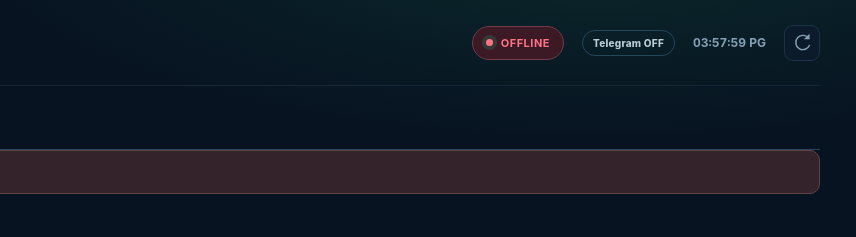
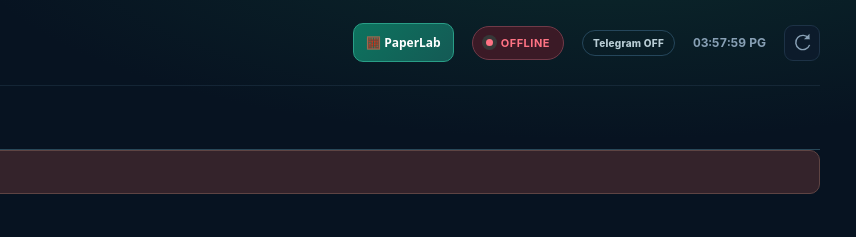
Before and after one commit to fadhliroslan89/signals, a website: page public/index.html in a window 1280 px wide. Shown: the top 237 px of the page, 424-1280 px from the left. Drawn offline with Linux system fonts and the light colour scheme; no server answers.

Commit message:
Update index.html

```diff
--- a/public/index.html
+++ b/public/index.html
@@ -1,6 +1,7 @@
 <!doctype html>
 <html lang="ms">
 <head>
+  <script src="/paperlab-link.js?v=1.1" defer></script>
   <meta charset="utf-8" />
   <meta name="viewport" content="width=device-width, initial-scale=1, viewport-fit=cover" />
   <meta name="theme-color" content="#071322" />
```
